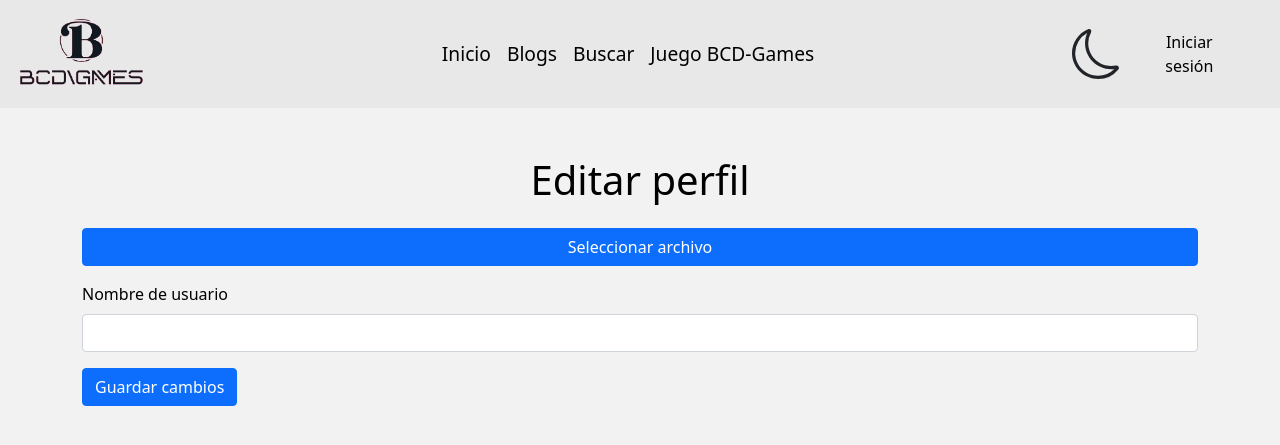
After one commit to JLDJR2481/BCD-Games, a Django app: page /update/ in a window 1280 px wide. The commit adds this page. Shown: the top 445 px of the page. Run offline with Django 5.2, Linux system fonts and the light colour scheme; parts of the project's set-up code (start-up, migrations or seed data) failed here and were passed over.

Commit message:
feat(): Templates mejorados

```diff
--- a/searchEngine/templates/index.html
+++ b/searchEngine/templates/index.html
@@ -31,8 +31,8 @@
                 Explora nuestra colección de opiniones y reseñas de usuarios, donde encontrarás comentarios honestos y
                 perspicaces sobre una amplia variedad de videojuegos. Desde los últimos lanzamientos hasta los clásicos
                 atemporales, nuestra comunidad está aquí para ayudarte a tomar decisiones informadas sobre qué jugar a
-                continuación. Para acceder, se necesita una cuenta de usuario. <a href="#">¡Regístrate hoy y únete a la
-                    conversación!</a>
+                continuación. Para acceder, se necesita una cuenta de usuario. <a href="{% url 'login' %}">¡Inicia
+                    sesión o registrate para poder estar al día!</a>
             </p>
         </div>
         <div class="col-4">
--- /dev/null
+++ b/searchEngine/templates/users/edit-profile.html
@@ -0,0 +1,48 @@
+{% extends "base.html" %}
+{% load static %}
+
+{% block title %}Editar perfil{% endblock %}
+{% block content %}
+<div class="container">
+    <div class="row">
+        <div class="col-12">
+            <h1 class="text-center">Editar perfil</h1>
+        </div>
+    </div>
+    <div class="row">
+        <div class="col-12">
+            <form method="POST" enctype="multipart/form-data">
+                {% csrf_token %}
+                <div class="mb-3">
+                    <div class="col-12 d-flex justify-content-center">
+                        {% if user.profile_avatar %}
+                        <img id="output" src="{{ user.profile_avatar.url }}" width="300" class="mb-3">
+                        {% else %}
+                        <img id="output" width="300" class="mb-3">
+                        {% endif %}
+                    </div>
+                    <label for="profile_avatar" class="btn btn-primary d-flex justify-content-center">Seleccionar
+                        archivo</label>
+                    <input type="file" class="form-control-file" id="profile_avatar" name="profile_avatar"
+                        onchange="loadFile(event)" style="display: none;">
+                </div>
+                <div class="mb-3">
+                    <label for="username" class="form-label">Nombre de usuario</label>
+                    <input type="text" class="form-control" id="username" name="username" value="{{user.username}}"
+                        required>
+                </div>
+                <button type="submit" class="btn btn-primary">Guardar cambios</button>
+            </form>
+        </div>
+    </div>
+</div>
+<script>
+    var loadFile = function (event) {
+        var output = document.getElementById('output');
+        output.src = URL.createObjectURL(event.target.files[0]);
+        output.onload = function () {
+            URL.revokeObjectURL(output.src) // liberar memoria
+        }
+    };
+</script>
+{% endblock %}
--- a/searchEngine/views.py
+++ b/searchEngine/views.py
@@ -56,7 +56,7 @@ class BaseView(View):
             pipe.execute()
 
 
-class SearchEngineView(LoginRequiredMixin, BaseView):
+class SearchEngineView(BaseView):
     login_url = '/login/'
 
     def get(self, request):
```
